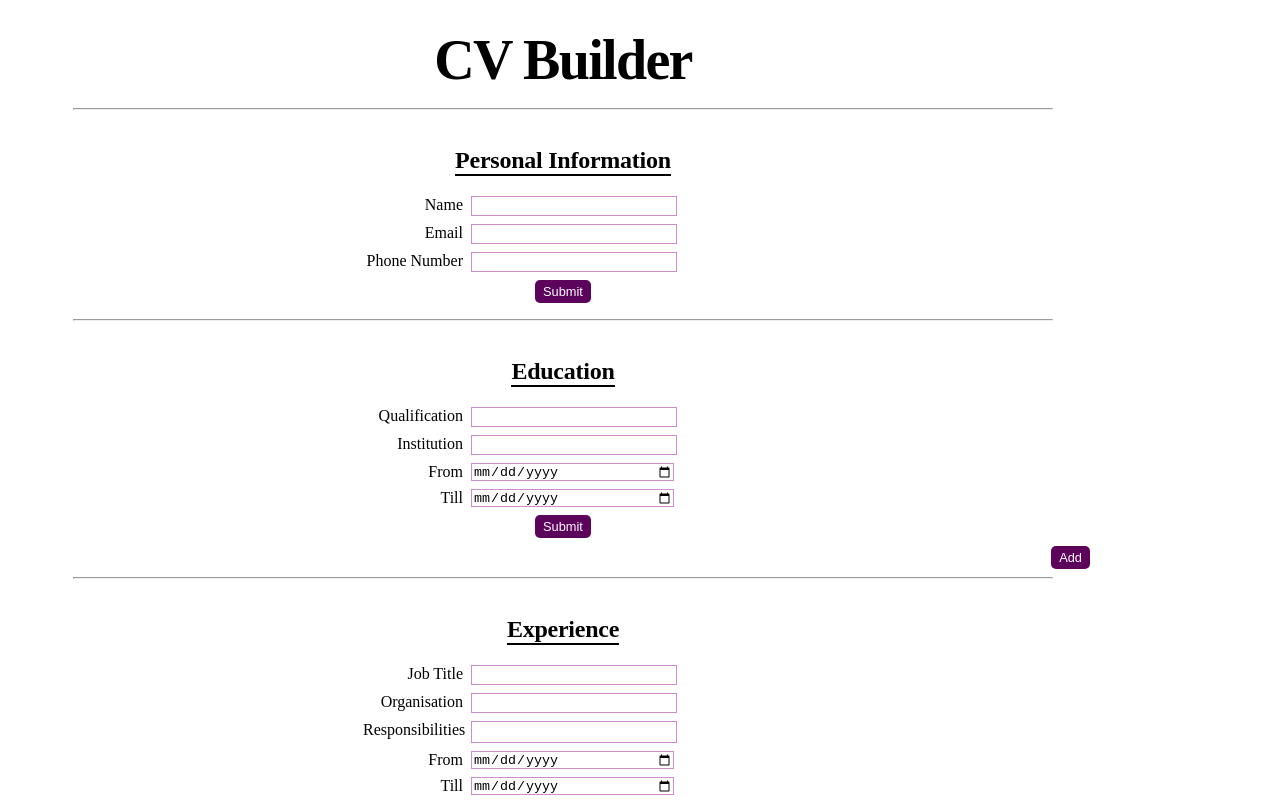
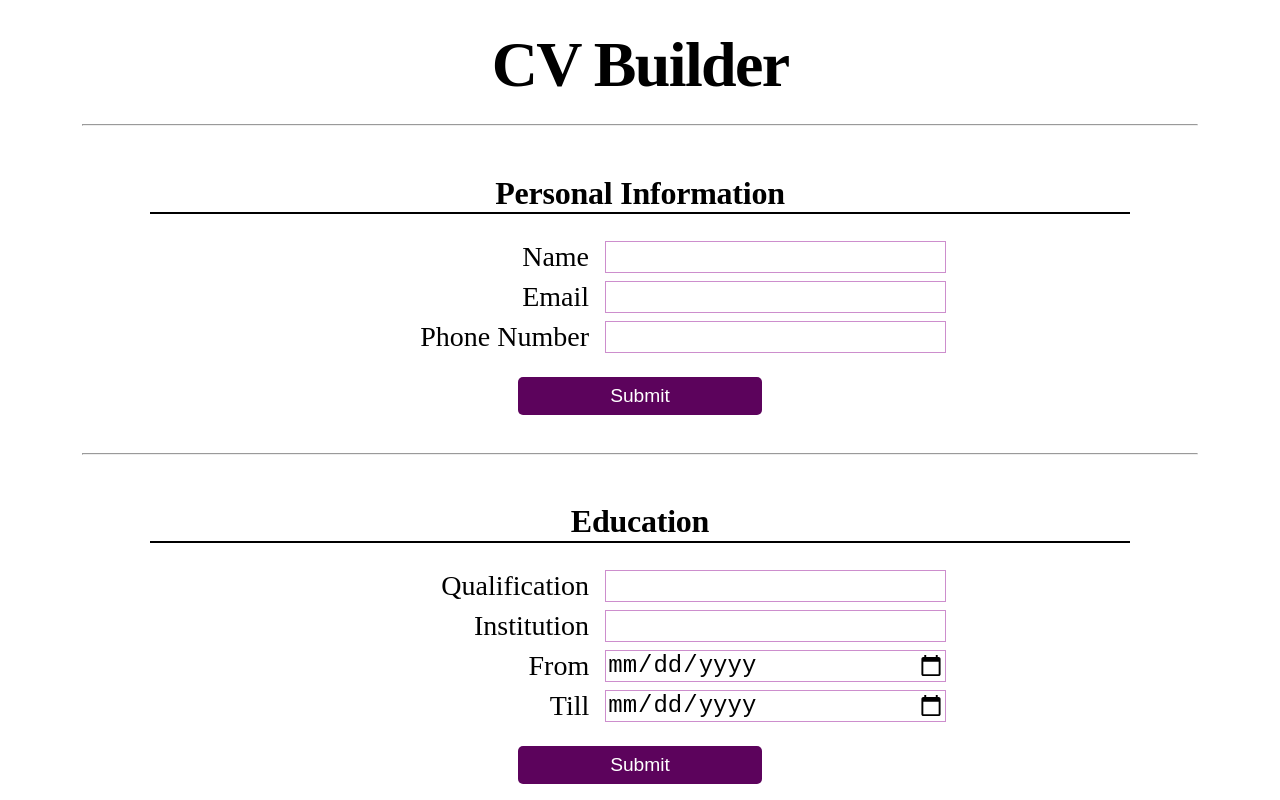
Before and after one commit to himanshi223/cv-application, a React (Vite) app: page / in a window 1280 px wide. Shown: the top 800 px of the page. Built offline with nearby package versions, Linux system fonts and the light colour scheme.

Commit message:
Style the form to better fit the page

```diff
--- a/src/FinalCV.jsx
+++ b/src/FinalCV.jsx
@@ -24,6 +24,8 @@ function Final({details,displayData}){
         )
     });
 
+
+
     return (
         <>
         <h1>{personalInfo[0].Name}</h1>
--- a/src/index.css
+++ b/src/index.css
@@ -1,42 +1,50 @@
+*{
+  box-sizing: border-box;
+}
+
 body {
   margin: 0;
+  font-size: 28px;
 }
 
 #root {
   --main-color: rgb(92, 3, 92);
   --accent-color: rgb(205, 142, 205);
 
-  width: 1126px;
-  max-width: 100%;
+  width: 100%;
   min-height: 100svh;
   box-sizing: border-box;
   display: flex;
   flex-direction: column;
+  align-items: center;
   padding: 20px;
 }
 
 h1 {
   text-align:center;
-  font-size: 56px;
+  font-size: 4rem;
   letter-spacing: -1.68px;
   @media (max-width: 1024px) {
-    font-size: 36px;
+    font-size: 1.5rem;
   }
   margin: 8px 0;
 }
 
 h2 {
+  width: 80%;
+  text-align: center;
   margin: 0 8;
   border-bottom: 2px solid black;
-  font-size: 24px;
+  font-size: 2rem;
   line-height: 118%;
   letter-spacing: -0.24px;
   @media (max-width: 1024px) {
-    font-size: 20px;
+    font-size: 0.8rem;
   }
 }
 h3{
   margin:0;
+  width: 100%;
 }
 
 p {
@@ -47,23 +55,25 @@ form{
   display: flex;
   flex-direction: column;
   gap: 8px;
+  width: 100%;
   align-items: center;
 }
 
 form>div {
   display: flex;
-  width: 400px;
-  gap: 8px;
+  justify-content: center;
+  gap: 16px;
+  width: 50%;
 }
 
 label {
-  width: 100px;
   text-align: right;
+  width: 300px;
 }
 
 input, textarea {
-  width: 200px;
-  height: 1rem;
+  width: 400px;
+  font-size: 1.5rem;
   border: 1px solid var(--accent-color);
 }
 
@@ -74,21 +84,27 @@ input:focus, textarea:focus {
 textarea{
   resize: none;
   scroll-behavior: auto;
-}
+  font-family: inherit;
+  field-sizing: content;
+  }
 
 button {
-  padding: 4px 8px;
-  font-size: 0.8rem;
+  width: 20%;
+  padding:8px 16px;
+  font-size: 1.2rem;
   background-color: var(--main-color);
   color: white;
   border: none;
   border-radius: 5px;
   align-self: center;
+  margin: 16px auto;
 }
 
 .add{
-  align-self: flex-end;
-  margin-right: 16px;
+  align-self: center;
+  margin: 0 16px;
+  background-color: rgb(211, 163, 211);
+  color: black;
 }
 
 hr{
@@ -96,9 +112,10 @@ hr{
 }
 
 .done{
-  margin: 16px;
+  padding: 16px;
   align-self: center;
-  padding: 4px 32px;
+  font-size: 1.5rem;
+  width: 50%;
 }
 
 .contact{
@@ -110,6 +127,7 @@ hr{
   flex-direction: column;
   padding: 8px;
   align-items: center;
+  width: 100%;
 }
 
 .edit{
@@ -121,7 +139,7 @@ button:hover {
 }
 
 .contact>*{
-  font-size: 0.8rem;
+  font-size: 1.5rem;
   text-align: center;
 }
 
@@ -134,5 +152,5 @@ li{
 .about{
   display: flex;
   justify-content: space-between;
-  font-size: 0.8rem;
+  font-size: 1.5rem;
 }
```
